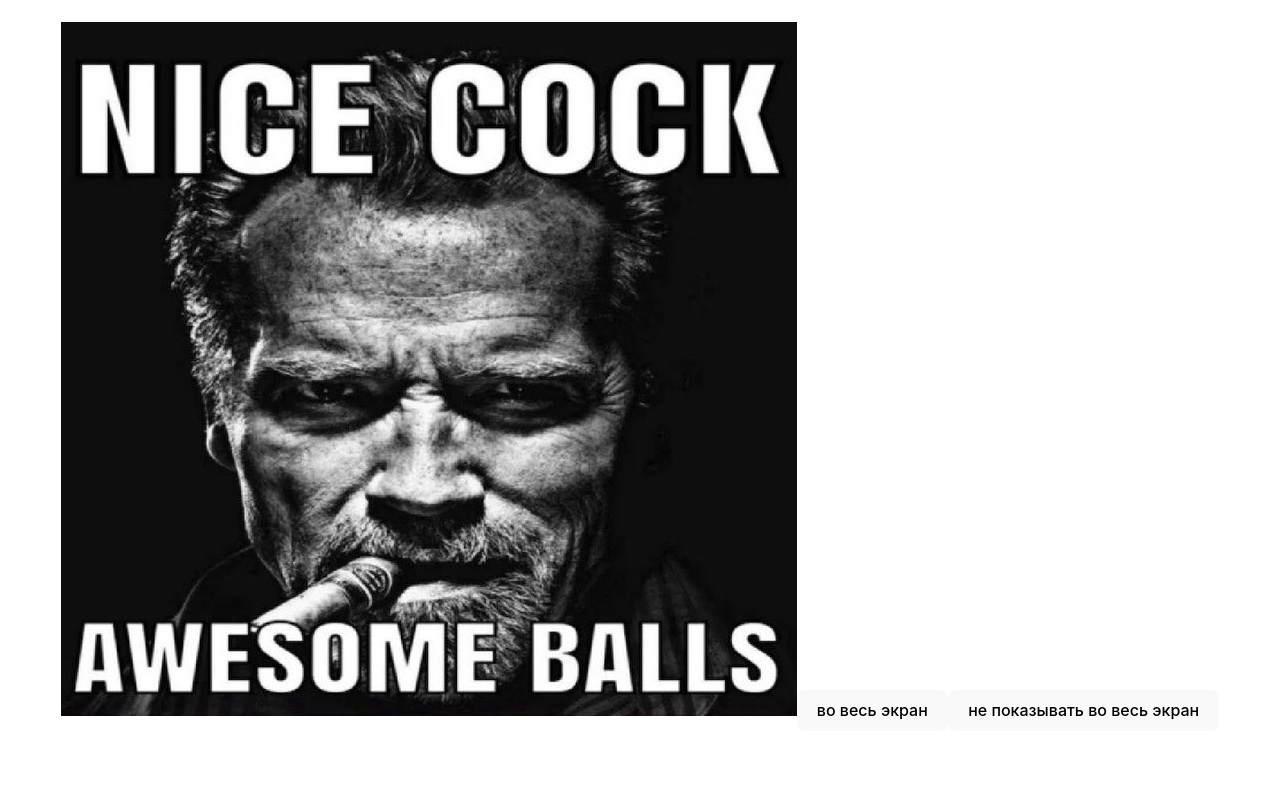
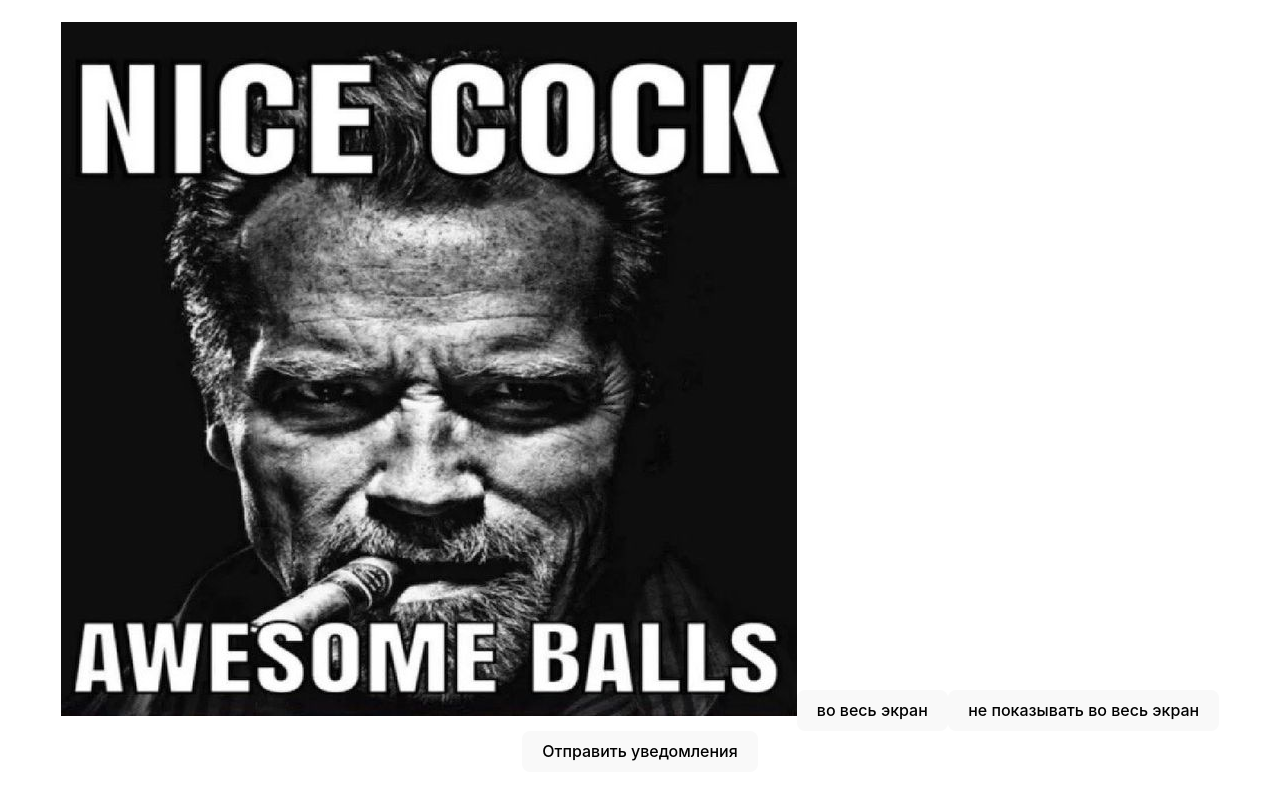
Before and after one commit to fozerc/react-hooks-practice, a React (Vite) app: page / in a window 1280 px wide. Shown: the part 1107-1907 px from the top of the page. Before the commit the page ends 1870 px from the top, so only its background shows below. Built offline with nearby package versions, Linux system fonts and the light colour scheme.

Commit message:
useNotifications

```diff
--- a/src/App.jsx
+++ b/src/App.jsx
@@ -179,6 +179,24 @@ const useFullScreen = (callback) => {
     return {element, triggerFull, exitFull}
 }
 
+const useNotifications = (title, options) => {
+    if (!("Notifications" in window)) {
+        return console.log("мы не можем отправлять вам сообщения")
+    }
+    const triggerNotif = () => {
+        if (Notification.permission !== 'granted') {
+            Notification.requestPermission().then(permission => {
+                if (permission === 'granted') {
+                    new Notification(title, options)
+                } else {
+                    return
+                }
+            })
+        }
+    }
+    return triggerNotif
+}
+
 function App() {
     const titleUpdater = useTitle('Загрузка...')
     setInterval(() => titleUpdater('Загружено'), 5000)
@@ -204,7 +222,7 @@ function App() {
         console.log(isFull ? "выводим на весь экран" : "не выводим на весь экран")
     }
     const {element, triggerFull, exitFull} = useFullScreen(onFullS)
-
+    const triggerNotif = useNotifications('могу ли я отправить уведомления')
     return (
         <>
             <h1>{onLine ? "Онлайн" : "Офлайн"}</h1>
@@ -240,6 +258,9 @@ function App() {
                 <button onClick={triggerFull}>во весь экран</button>
                 <button onClick={exitFull}>не показывать во весь экран</button>
             </div>
+            <div>
+                <button onClick={triggerNotif}>Отправить уведомления</button>
+            </div>
         </>
     )
 }
```
